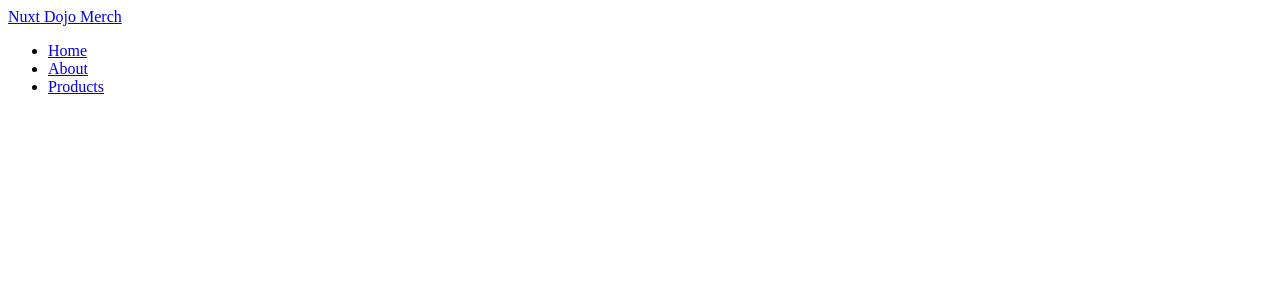
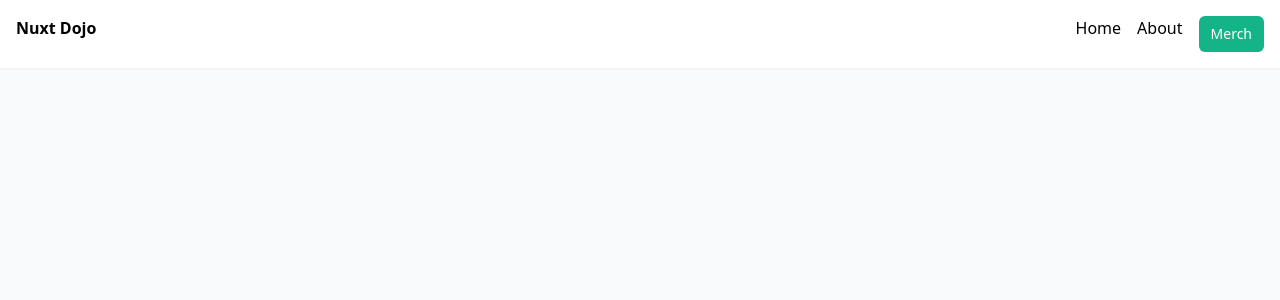
Before and after one commit to schuler-ph/superhuman, a Nuxt app: page /layouts/products in a window 1280 px wide. Shown: the top 300 px of the page. Built offline with nearby package versions, Linux system fonts and the light colour scheme.

Commit message:
Netninja Nuxt Course 8

```diff
--- /dev/null
+++ b/assets/css/tailwind.css
@@ -0,0 +1,13 @@
+@tailwind base;
+@tailwind components;
+@tailwind utilities;
+
+body {
+  @apply bg-gray-50;
+}
+
+@layer components {
+  .btn {
+    @apply bg-[#12b488] px-3 py-2 rounded-md text-sm text-white;
+  }
+}
--- /dev/null
+++ b/layouts/default.vue
@@ -0,0 +1,30 @@
+<template>
+  <div>
+    <header class="shadow-sm bg-white">
+      <nav class="container mx-auto p-4 flex justify-between">
+        <NuxtLink to="/" class="font-bold">Nuxt Dojo</NuxtLink>
+        <ul class="flex gap-4">
+          <li>
+            <NuxtLink to="/">Home</NuxtLink>
+          </li>
+          <li>
+            <NuxtLink to="/about">About</NuxtLink>
+          </li>
+          <li class="btn">
+            <NuxtLink to="/products">Merch</NuxtLink>
+          </li>
+        </ul>
+      </nav>
+    </header>
+
+    <div class="container mx-auto p-4">
+      <slot />
+    </div>
+  </div>
+</template>
+
+<style scoped>
+.router-link-exact-active {
+  color: #12b488;
+}
+</style>
--- /dev/null
+++ b/layouts/products.vue
@@ -0,0 +1,33 @@
+<template>
+  <div>
+    <header class="shadow-sm bg-white">
+      <nav class="container mx-auto p-4">
+        <NuxtLink to="/products" class="font-bold">Nuxt Dojo Merch</NuxtLink>
+      </nav>
+    </header>
+
+    <div class="container mx-auto p-4">
+      <slot />
+    </div>
+
+    <footer class="container mx-auto p-4 flex justify-between border-t-2">
+      <ul class="flex gap-4">
+        <li>
+          <NuxtLink to="/">Home</NuxtLink>
+        </li>
+        <li>
+          <NuxtLink to="/about">About</NuxtLink>
+        </li>
+        <li>
+          <NuxtLink to="/products">Merch</NuxtLink>
+        </li>
+      </ul>
+    </footer>
+  </div>
+</template>
+
+<style scoped>
+.router-link-exact-active {
+  color: #12b488;
+}
+</style>
--- a/nuxt.config.ts
+++ b/nuxt.config.ts
@@ -1,6 +1,11 @@
 // https://nuxt.com/docs/api/configuration/nuxt-config
 export default defineNuxtConfig({
   typescript: {
-    shim: false
-  }
+    shim: false,
+    typeCheck: true,
+    strict: true,
+  },
+  modules: [
+    '@nuxtjs/tailwindcss',
+  ],
 })
--- a/package.json
+++ b/package.json
@@ -8,6 +8,10 @@
     "postinstall": "nuxt prepare"
   },
   "devDependencies": {
-    "nuxt": "^3.2.3"
+    "@nuxtjs/tailwindcss": "^6.4.1",
+    "@types/node": "^18.15.0",
+    "nuxt": "^3.2.3",
+    "typescript": "^4.9.5",
+    "vue-tsc": "^1.2.0"
   }
 }
--- a/pages/layouts/default.vue
+++ /dev/null
@@ -1,24 +0,0 @@
-<template>
-  <div>
-    <header>
-      <nav>
-        <NuxtLink to="/">Nuxt Dojo</NuxtLink>
-        <ul>
-          <li><NuxtLink to="/">Home</NuxtLink></li>
-          <li><NuxtLink to="/about">About</NuxtLink></li>
-          <li><NuxtLink to="/products">Products</NuxtLink></li>
-        </ul>
-      </nav>
-    </header>
-
-    <div>
-      <slot/>
-    </div>
-  </div>
-</template>
-
-<style scoped>
-.router-link-exact-active {
-  color: #12b488;
-}
-</style>
--- a/pages/layouts/products.vue
+++ /dev/null
@@ -1,27 +0,0 @@
-<template>
-  <div>
-    <header>
-      <nav>
-        <NuxtLink to="/products">Nuxt Dojo Merch</NuxtLink>
-      </nav>
-    </header>
-
-    <div>
-      <slot/>
-    </div>
-
-    <footer>
-      <ul>
-          <li><NuxtLink to="/">Home</NuxtLink></li>
-          <li><NuxtLink to="/about">About</NuxtLink></li>
-          <li><NuxtLink to="/products">Products</NuxtLink></li>
-        </ul>
-    </footer>
-  </div>
-</template>
-
-<style scoped>
-.router-link-exact-active {
-  color: #12b488;
-}
-</style>
--- a/pages/products/[id].vue
+++ b/pages/products/[id].vue
@@ -1,17 +1,23 @@
 <template>
-  <div>
-    <p>Product details for {{ id }}</p>
+  <div v-if="product">
+    <p>{{ product.title }}</p>
+    <p>{{ product.price }}</p>
+    <p>{{ product.id }}</p>
+  </div>
+  <div v-else>
+    <p>Product "{{ id }}" not found</p>
   </div>
 </template>
 
 <script setup lang="ts">
-  const { id } = useRoute().params
+definePageMeta({
+  layout: "products"
+})
 
-  definePageMeta({
-    layout: "products"
-  })
+const { id } = useRoute().params
+const uri = "https://fakestoreapi.com/products/" + id
+
+const { data: product } = await useFetch<Product>(uri)
 </script>
 
-<style scoped>
-
-</style>
+<style scoped></style>
--- a/pages/products/index.vue
+++ b/pages/products/index.vue
@@ -1,15 +1,21 @@
 <template>
   <div>
-
+    <NuxtLink to="/products/1">Product 1</NuxtLink>
+    <div class="grid grid-cols-4 gap-5">
+      <div v-for="p in products">
+        <NuxtLink :to="`/products/${p.id}`">{{ p.title }}</NuxtLink>
+      </div>
+    </div>
   </div>
 </template>
 
 <script setup lang="ts">
 definePageMeta({
-    layout: "products"
-  })
+  layout: "products"
+})
+
+// fetch the products
+const { data: products }: { data: any } = await useFetch("https://fakestoreapi.com/products")
 </script>
 
-<style scoped>
-
-</style>
+<style scoped></style>
--- /dev/null
+++ b/types/store.ts
@@ -0,0 +1,5 @@
+interface Product {
+  id: Number,
+  title: String,
+  price: Number
+}
```
Also changed, not shown: pages/about.vue (+5 -2 lines), pages/index.vue (+5 -2 lines), 1 other file (tests, documents, lock files or other folders).
